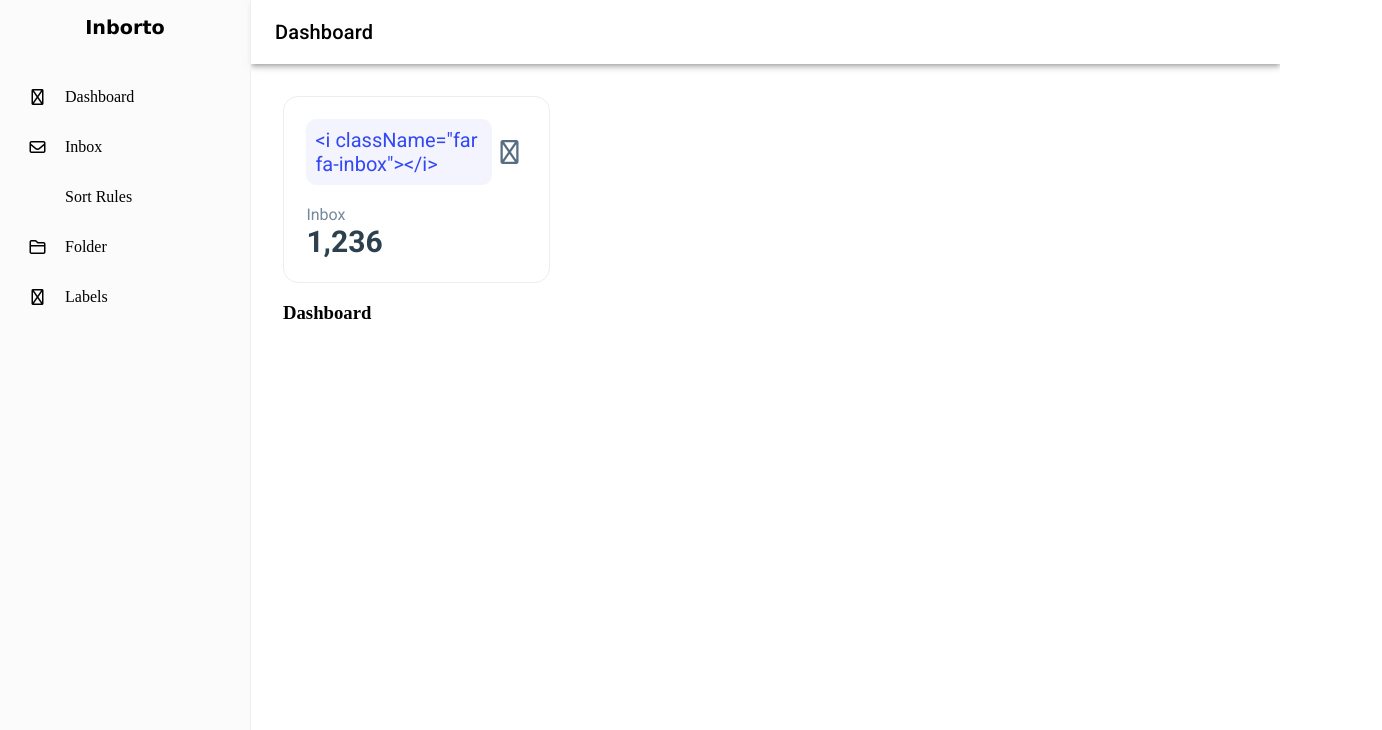
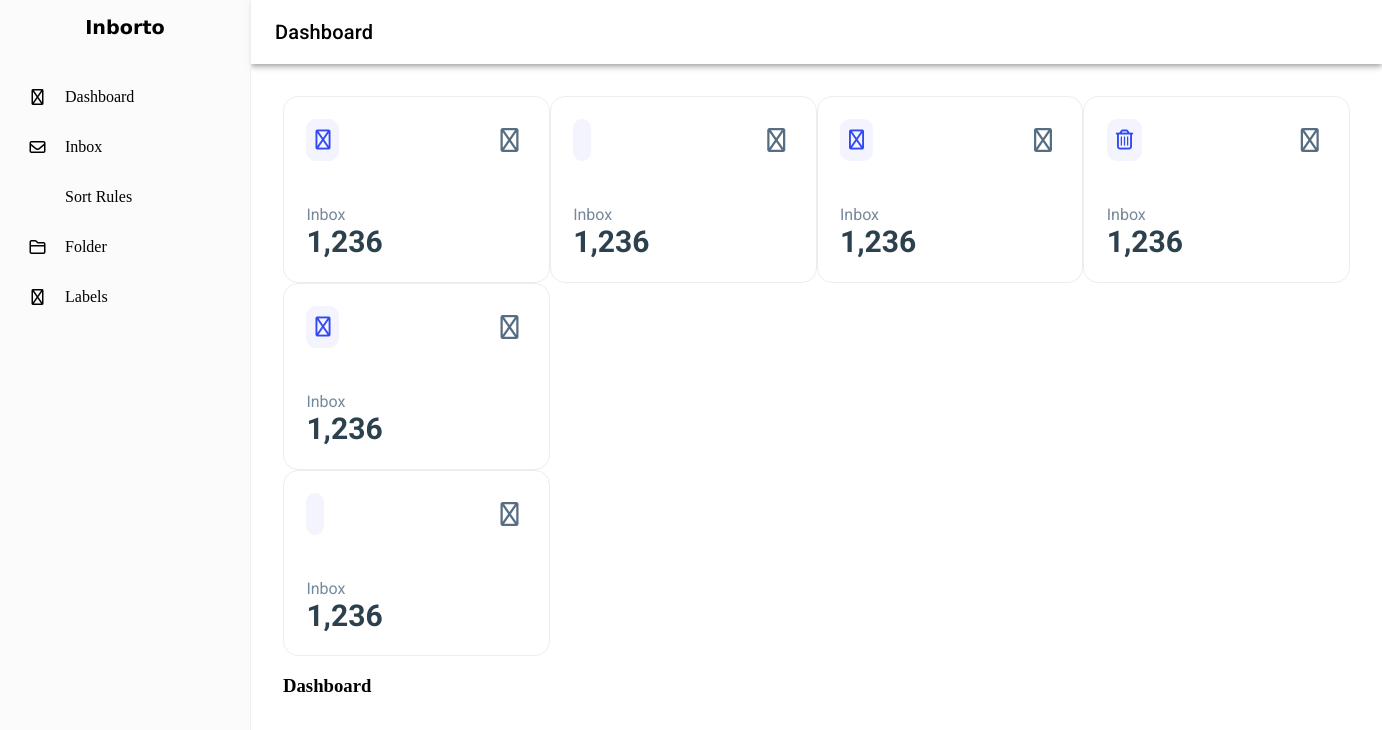
Before and after one commit to praveen-crypto/email-automator-vite, a React (Vite) app: page / in a window 1280 px wide. Shown: the top 730 px of the page, 1382 px wide, since content can reach past the window. Built offline with nearby package versions, Linux system fonts and the light colour scheme.

Commit message:
added sh

```diff
--- a/src/components/LabelDetail/LabelDetail.tsx
+++ b/src/components/LabelDetail/LabelDetail.tsx
@@ -1,15 +1,15 @@
 
 // import { useEffect } from "react";
+import { ReactElement, JSXElementConstructor, ReactNode, ReactPortal } from 'react';
 import './LabelDetail.css';
 import { IconButton } from "@mui/material";
 
-const LabelDetail = (props) => {
+const LabelDetail = (props: { labelIcon: string | number | boolean | ReactElement<any, string | JSXElementConstructor<any>> | Iterable<ReactNode> | ReactPortal | null | undefined; }) => {
     return (
         <div className="labelDetail">
             <div className="top">
                 <div className="labelIcon">
                     {props.labelIcon}
-                    {/* <i className="far fa-inbox"></i> */}
                 </div>
                 <IconButton className='moreButtonIcon'>
                     <i className="far fa-ellipsis"></i>
--- a/src/pages/dashboard/dashboard.css
+++ b/src/pages/dashboard/dashboard.css
@@ -1,5 +1,11 @@
 
 
-.dashboard{
+.dashboard {
     padding: 2rem 2rem;
 }
+
+.labelDetailContainer {
+    display: flex;
+
+    justify-content: space-between;
+}
--- a/src/pages/dashboard/dashboard.tsx
+++ b/src/pages/dashboard/dashboard.tsx
@@ -9,13 +9,22 @@ const Dashboard = (props: { setTitle: (arg0: string) => void; }) => {
     }, []);
 
     return (
-
-
         <div className="dashboard">
             <div className="labelDetailContainer">
-                <LabelDetail labelIcon='<i className="far fa-inbox"></i>' />
+                <LabelDetail labelIcon={<i className="far fa-inbox"></i>} />
+
+                <LabelDetail labelIcon={<i className="fa-regular fa-arrow-down-arrow-up"></i>} />
+
+                <LabelDetail labelIcon={<i className="fa-regular fa-box-archive"></i>} />
+
+                <LabelDetail labelIcon={<i className="fa-sharp fa-regular fa-trash-can"></i>} />
             </div>
 
+            <div className="graphDetailContainer">
+                <LabelDetail labelIcon={<i className="far fa-inbox"></i>} />
+
+                <LabelDetail labelIcon={<i className="fa-regular fa-arrow-down-arrow-up"></i>} />
+            </div>
 
             <h3>Dashboard</h3>
         </div>
```
Also changed, not shown: src/components/LabelDetail/LabelDetail.css (line endings or trailing spaces), 2 other files (tests, documents, lock files or other folders).
